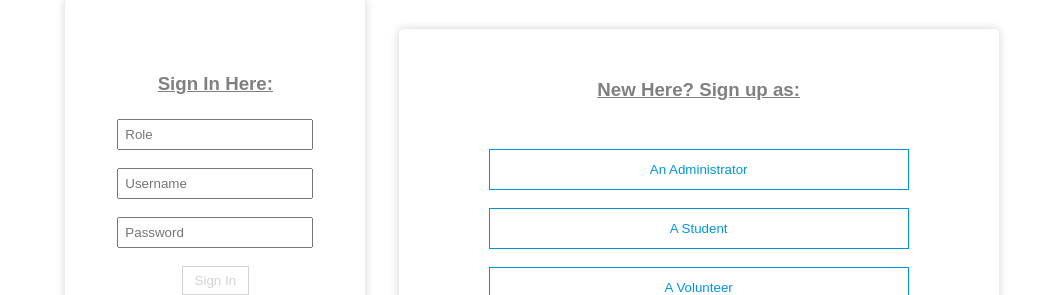
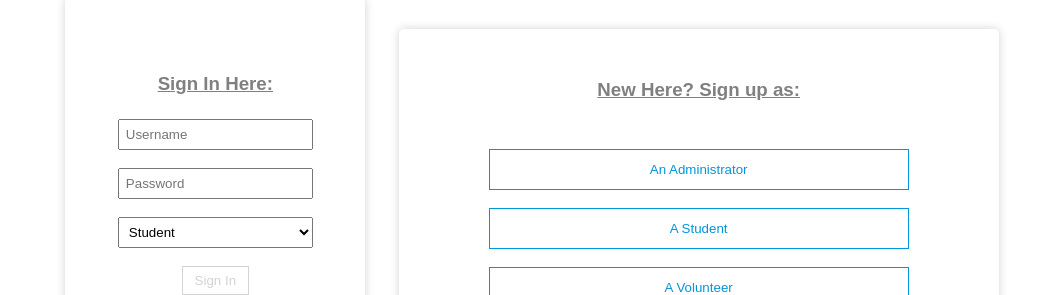
Before and after one commit to apcatanzariti/School-In-The-Cloud, a React (Create React App) app: page / in a window 1280 px wide. Shown: the part 505-800 px from the top of the page, without its empty margins (108-1171 px from the left). Built offline with nearby package versions, Linux system fonts and the light colour scheme.

Commit message:
Added role dropdown menu to Login

```diff
--- a/src/components/Login.js
+++ b/src/components/Login.js
@@ -6,11 +6,27 @@ import { connect } from "react-redux";
 import { setActiveAdmin } from "./../actions/index";
 import signIn from './validation/signInSchema.js'
 
+
+
+// Declare role enum
+const ROLE = {
+  STUDENT: 'student',
+  VOLUNTEER: 'volunteer',
+  ADMIN: 'admin'
+}
+
+const roleOptions = [
+  { name: 'Student', value: ROLE.STUDENT },
+  { name: 'Volunteer', value: ROLE.VOLUNTEER},
+  { name: 'Admin', value: ROLE.ADMIN },
+];
+
 function AdminLogin(props) {
+
   const [credentials, setCredentials] = useState({
     username: "",
     password: "",
-    role: ''
+    role: ROLE.STUDENT
   });
 
   const [error, setError] = useState("");
@@ -67,16 +83,7 @@ function AdminLogin(props) {
 
       <form onSubmit={handleSubmit}>
 
-      <div>
-          <input
-            name="role"
-            type="text"
-            placeholder="Role"
-            value={credentials.role}
-            onChange={handleChange}
-          />
-        </div>
-
+        {/* Input Name */}
         <div>
           <label htmlFor="username" />
           <input
@@ -89,6 +96,7 @@ function AdminLogin(props) {
           />
         </div>
 
+        {/* Input Password */}
         <div>
           <label htmlFor="password" />
           <input
@@ -101,7 +109,24 @@ function AdminLogin(props) {
           />
         </div>
 
+        {/* Select Role */}
+        <div>
+          <select
+            name="role"
+            value={credentials.role || ROLE.STUDENT}
+            onChange={handleChange}
+          >
+            {roleOptions.map(role => (
+              <option value={role.value}>
+                {role.name}
+              </option>
+            ))}
+          </select>
+        </div>
+
+        {/* Submit Button */}
         <button disabled={disabled}>Sign In</button>
+
         <center>
           <StyledError>{error}</StyledError>
         </center>
@@ -126,12 +151,15 @@ const StyledLoginContainer = styled.div`
   text-align: center;
   box-shadow: 0px 0px 10px lightgray;
   border-radius: 5px;
-  input {
+
+  input, select {
+    box-sizing: border-box;
     padding: 2%;
-    width: 60%;
+    width: 65%;
     margin-bottom: 6%;
     outline: none;
   }
+
   button {
     border: solid 1px #0096DB;
     color: #0096DB;
```
